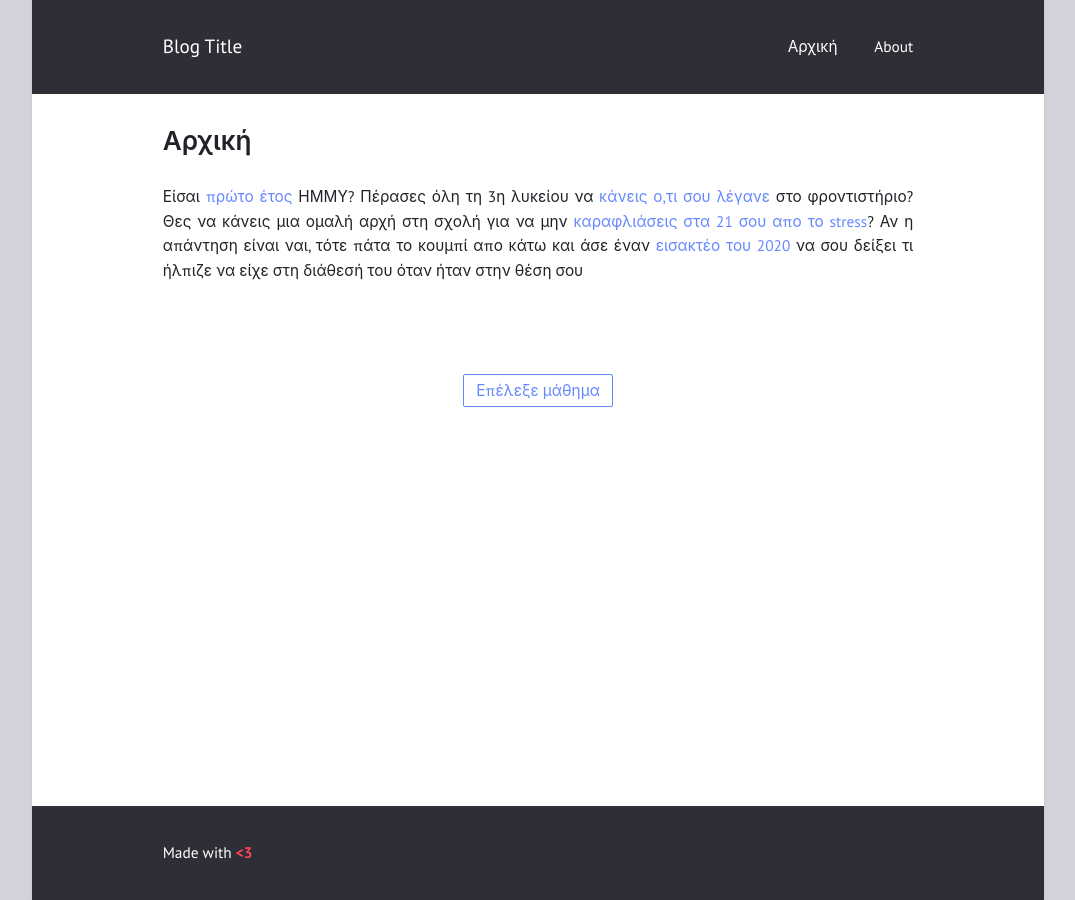
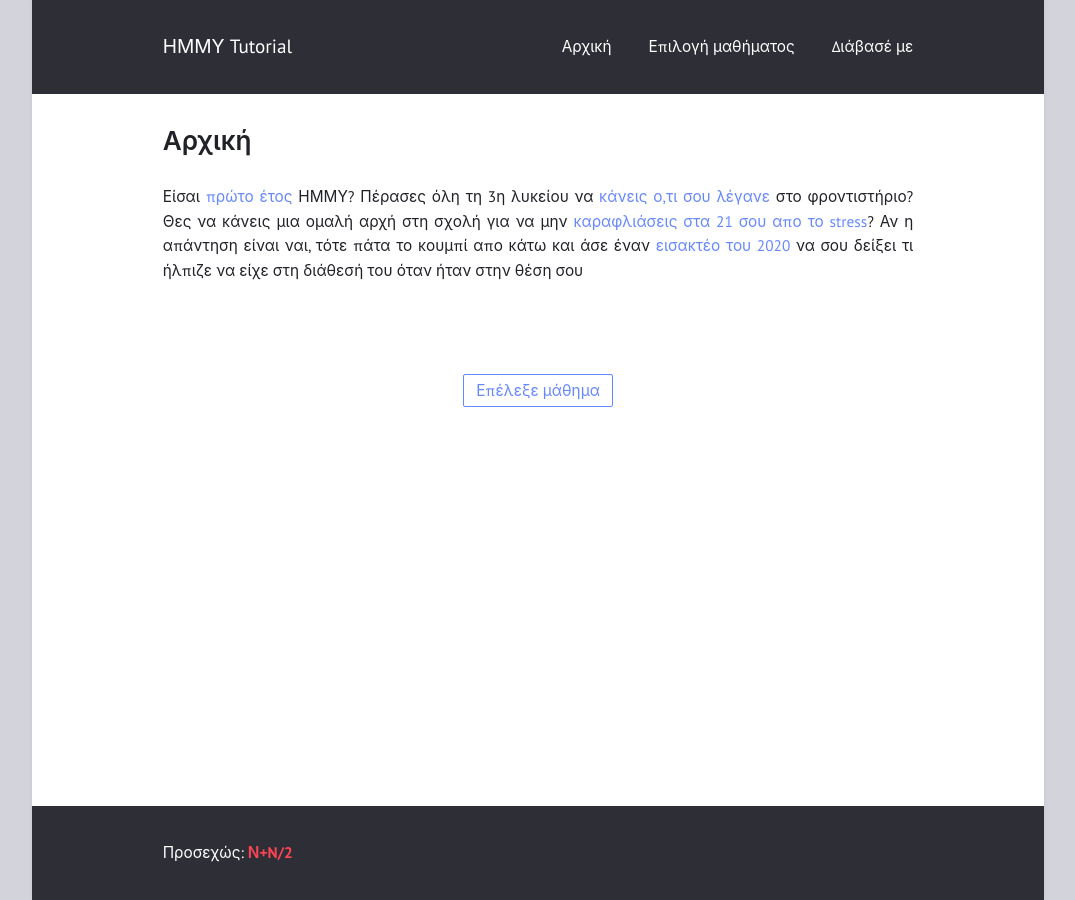
Before and after one commit to Thodoris-Evangelakos/site-test, a Jekyll site: the page built from index.html, in a window 1280 px wide. Shown: the whole page, without its empty margins (102-1177 px from the left). Built offline with Jekyll 4.4.1, drawn with Linux system fonts in a browser that asks for light colours.

Commit message:
Update _config.yml

```diff
--- a/_config.yml
+++ b/_config.yml
@@ -1,6 +1,6 @@
-title: "Blog Title"
-author: "Blog Author"
-description: "Made with <b style=\"color: #f45;\">&lt;3</b>"
+title: "ΗΜΜΥ Tutorial"
+author: "Θοδωρής Ευαγγελάκος"
+description: "Προσεχώς: <b style=\"color: #f45;\">Ν+N/2</b>"
 permalink: /:title/
 lang: "en"
 excerpt_separator: "\n\n\n"
@@ -8,7 +8,7 @@ date_format: "%B %d, %Y"
 
 # Layout
 
-show_excerpts: true        # show article excerpts on the home page
+show_excerpts: false        # show article excerpts on the home page
 show_frame: true           # adds a gray frame to the site
 show_sidebar: false        # show a sidebar instead of the usual header
 minimal: false             # use a dark header
@@ -16,11 +16,12 @@ minimal: false             # use a dark header
 # Menu
 
 navigation:                # accepts {file, title, url, icon, sidebaricon}
-  - {file: "index.html"}
-  - {file: "README.md"}
+  - {file: "index.md", title: "Αρχική"}
+  - {file: "subject.html", title: "Επιλογή μαθήματος"}
+  - {file: "README.md", title: "Διάβασέ με"}
 
 external:                  # shows a footer with social links - for available icons see fontawesome.com/icons
-  - {title: Mail, icon: envelope, url: "mailto:niklasbuschmann@users.noreply.github.com"}
+  - {title: Mail, icon: envelope, url: "mailto:lolno@lol.com"}
   - {title: Github, icon: github, url: "https://github.com/niklasbuschmann/contrast"}
   - {title: Subscribe, icon: rss, url: "/feed.xml"}
 
```
